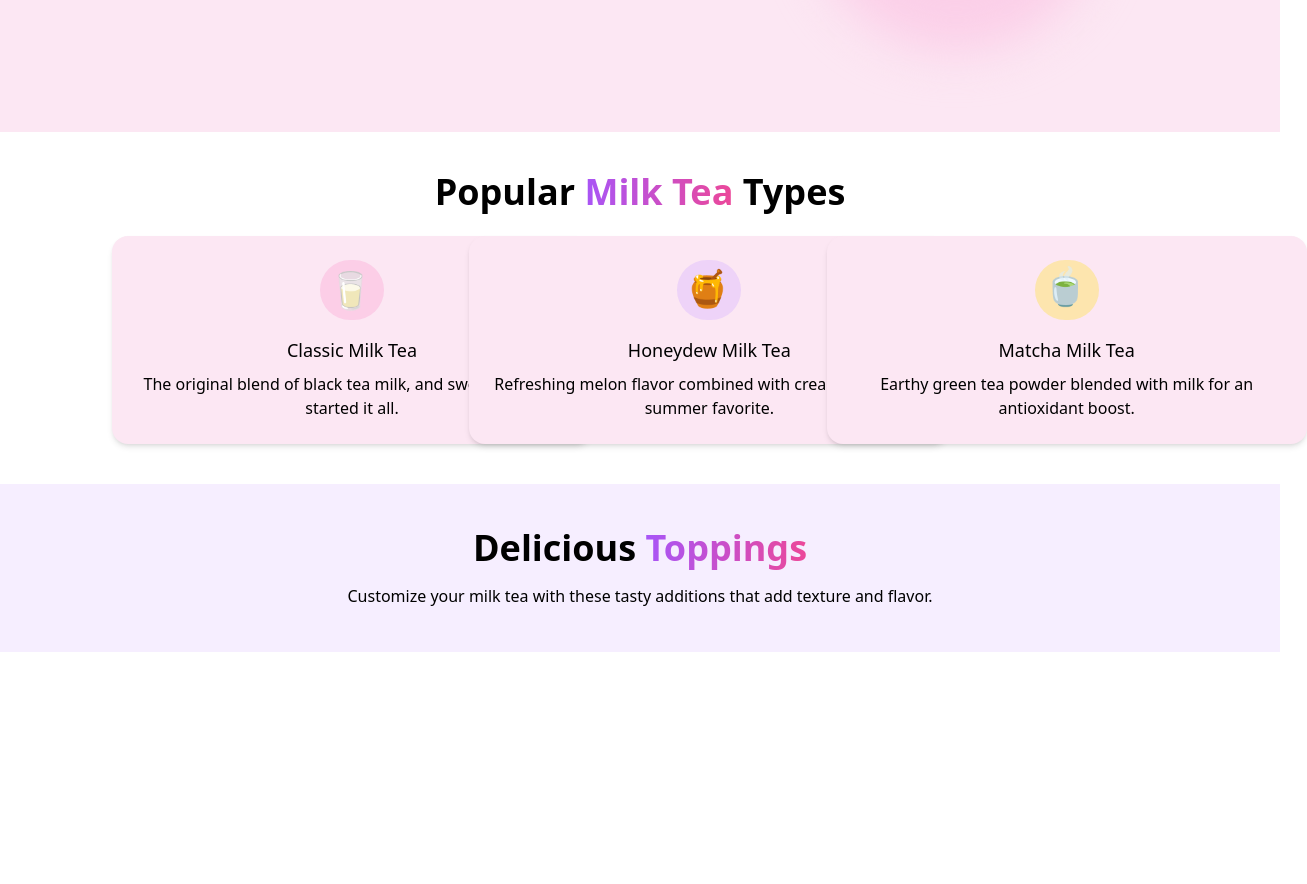
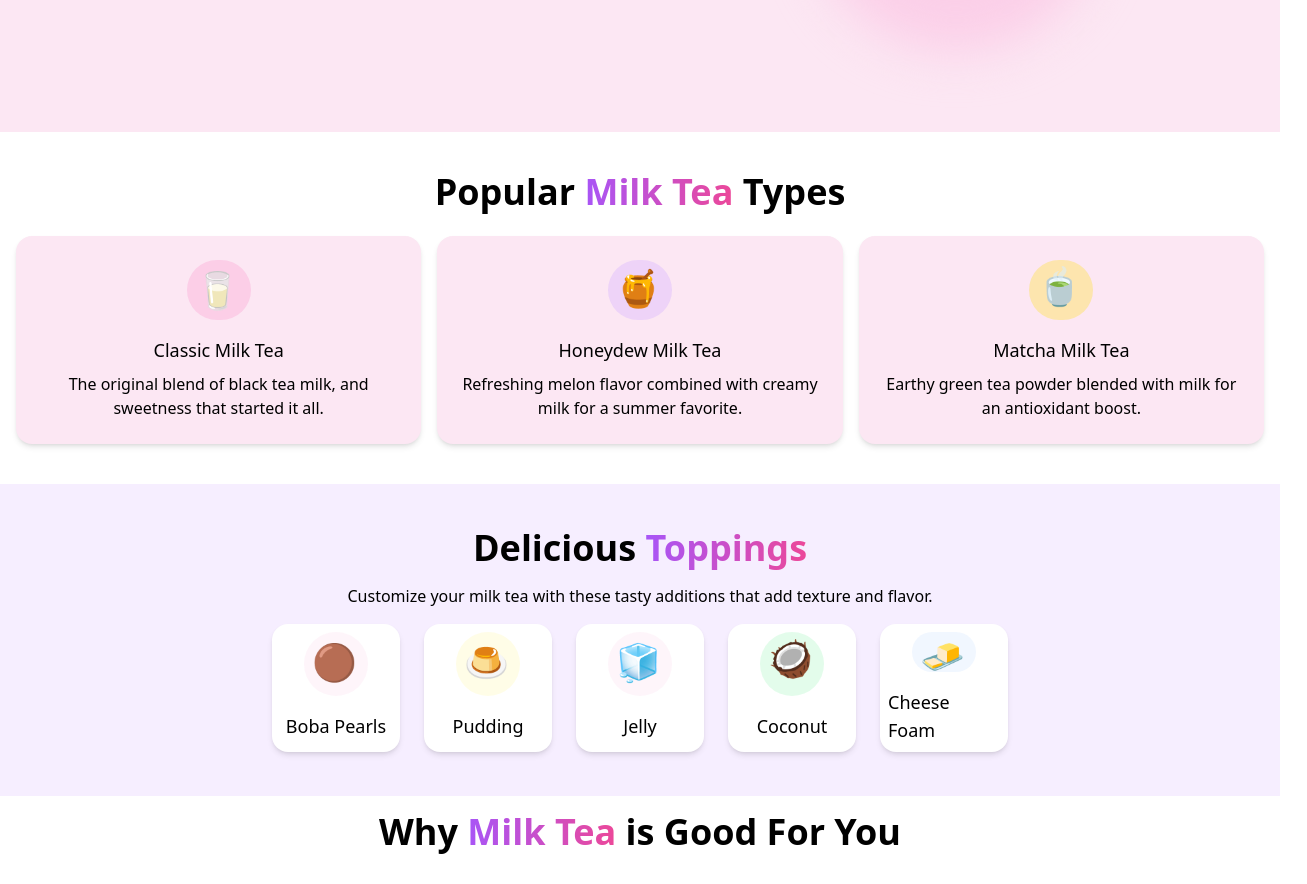
Before and after one commit to LandonLorica5555/react-viter-bubble-bliss-LORICA, a React (Vite) app: page / in a window 1280 px wide. Shown: the part 380-1264 px from the top of the page, 1307 px wide, since content can reach past the window. Before the commit the page ends 1032 px from the top, so only its background shows below. Built offline with nearby package versions, Linux system fonts and the light colour scheme.

Commit message:
added but not fixed the benefits and toppings section

```diff
--- a/src/components/pages/home/Home.jsx
+++ b/src/components/pages/home/Home.jsx
@@ -3,6 +3,7 @@ import Navigation from '../../partials/Navigation'
 import Banner from './banner/Banner'
 import Types from './types/Types'
 import Toppings from './toppings/Toppings'
+import Benefits from './benefits/Benefits'
 
 const Home = () => {
   return (
@@ -11,6 +12,7 @@ const Home = () => {
       <Banner />
       <Types />
       <Toppings />
+      <Benefits />
     </>
   )
 }
--- a/src/components/pages/home/banner/Banner.jsx
+++ b/src/components/pages/home/banner/Banner.jsx
@@ -3,7 +3,7 @@ import React from 'react'
 const Banner = () => {
   return (
     <>
-      <section id='home' className="py-20 bg-pink-100">
+      <section id="home" className="py-20 bg-pink-100">
         <div className="container">
             <div className="grid grid-cols-1 md:grid-cols-2 items-center gap-4">
                 <div className="">
--- /dev/null
+++ b/src/components/pages/home/benefits/Benefits.jsx
@@ -0,0 +1,15 @@
+import React from 'react'
+
+const Benefits = () => {
+  return (
+    <>
+        <section id="benefits" className="bg-white p-4">
+            <div className="container text-center">
+                <h2 className="text-4xl text-black font-bold mb-4">Why <span className="text-4xl font-bold bg-gradient-to-r from-purple-500 to-pink-500 bg-clip-text text-transparent">Milk Tea</span> is Good For You</h2>
+            </div>
+        </section>
+    </>
+  )
+}
+
+export default Benefits
--- a/src/components/pages/home/toppings/Toppings.jsx
+++ b/src/components/pages/home/toppings/Toppings.jsx
@@ -3,14 +3,53 @@ import React from 'react'
 const Toppings = () => {
   return (
     <>
-        <section className="bg-purple-200/40 p-11">
-            <div className="container">
-                <div className="text-center">
+        <section id="toppings" className="bg-purple-200/40 p-11">
+            <div className="container mx-auto px-4">
+                <div className="text-center mb-4">
                     <h2 className="text-4xl text-black font-bold mb-4">Delicious <span className="text-4xl font-bold bg-gradient-to-r from-purple-500 to-pink-500 bg-clip-text text-transparent">Toppings</span></h2>
                     <p className="">Customize your milk tea with these tasty additions that add texture and flavor.</p>
                 </div>
-                <div className="grid grid-cols-1 lg:grid-cols-5">
-                    <div className=""></div>
+                <div className="mx-auto grid grid-cols-2 justify-items-center gap-6 lg:grid-cols-none lg:grid-flow-col lg:auto-cols-max lg:justify-center">
+                    <div className="bg-white size-32 rounded-2xl shadow-md p-2 flex flex-col items-center">
+                        <div className="bg-pink-100/40 size-16 relative rounded-full mb-4">
+                            <p className="text-4xl items-center absolute top-2.5 left-2">🟤</p>
+                        </div>
+                        <div className="">
+                            <h4 className="text-lg font-medium">Boba Pearls</h4>
+                        </div>
+                    </div>
+                    <div className="bg-white size-32 rounded-2xl shadow-md p-2 flex flex-col items-center">
+                        <div className="bg-yellow-100/40 size-16 relative rounded-full mb-4">
+                            <p className="text-4xl items-center absolute top-2.5 left-2">🍮</p>
+                        </div>
+                        <div className="">
+                            <h4 className="text-lg font-medium">Pudding</h4>
+                        </div>
+                    </div>
+                    <div className="bg-white size-32 rounded-2xl shadow-md p-2 flex flex-col items-center">
+                        <div className="bg-pink-100/40 size-16 relative rounded-full mb-4">
+                            <p className="text-4xl items-center absolute top-2.5 left-2">🧊</p>
+                        </div>
+                        <div className="">
+                            <h4 className="text-lg font-medium">Jelly</h4>
+                        </div>
+                    </div>
+                    <div className="bg-white size-32 rounded-2xl shadow-md p-2 flex flex-col items-center">
+                        <div className="bg-green-100/80 size-16 relative rounded-full mb-4">
+                            <p className="text-4xl items-center absolute top-1.5 left-2">🥥</p>
+                        </div>
+                        <div className="">
+                            <h4 className="text-lg font-medium">Coconut</h4>
+                        </div>
+                    </div>
+                    <div className="bg-white size-32 rounded-2xl shadow-md p-2 flex flex-col items-center">
+                        <div className="bg-blue-100/40 size-16 relative rounded-full mb-4">
+                            <p className="text-4xl items-center absolute top-1 left-2">🧈</p>
+                        </div>
+                        <div className="">
+                            <h4 className="text-lg font-medium">Cheese Foam</h4>
+                        </div>
+                    </div>
                 </div>
             </div>
         </section>
--- a/src/components/pages/home/types/Types.jsx
+++ b/src/components/pages/home/types/Types.jsx
@@ -3,11 +3,11 @@ import React from 'react'
 const Types = () => {
   return (
     <>
-        <section className="py-10 px-24">
-            <div className="container text-center">
+        <section id="types" className="py-10">
+            <div className="container text-center mx-auto px-4">
                 <p className="text-4xl text-black font-bold mb-6">Popular <span className="text-4xl font-bold bg-gradient-to-r from-purple-500 to-pink-500 bg-clip-text text-transparent">Milk Tea</span> Types</p>
-                <div className="grid grid-cols-1 md:grid-cols-2 lg:grid-cols-3 gap-4">
-                    <div className="bg-pink-100 h-52 w-[30rem] rounded-2xl shadow-md p-6 flex flex-col items-center">
+                <div className="grid grid-cols-1 md:grid-cols-2 lg:grid-cols-3 gap-4 justify-items-center">
+                    <div className="bg-pink-100 h-52 w-full rounded-2xl shadow-md p-6 flex flex-col items-center">
                         <div className="bg-pink-300/40 size-16 relative rounded-full mb-4">
                             <p className="text-4xl items-center absolute top-2.5 left-2">🥛</p>
                         </div>
@@ -17,7 +17,7 @@ const Types = () => {
                         </div>
 
                     </div>
-                    <div className="bg-pink-100 h-52 w-[30rem] rounded-2xl shadow-md p-6 flex flex-col items-center">
+                    <div className="bg-pink-100 h-52 w-full rounded-2xl shadow-md p-6 flex flex-col items-center">
                         <div className="bg-purple-300/40 size-16 relative rounded-full mb-4">
                             <p className="text-4xl items-center absolute top-2 left-2">🍯</p>
                         </div>
@@ -27,7 +27,7 @@ const Types = () => {
                         </div>
 
                     </div>
-                    <div className="bg-pink-100 h-52 w-[30rem] rounded-2xl shadow-md p-6 flex flex-col items-center">
+                    <div className="bg-pink-100 h-52 w-full rounded-2xl shadow-md p-6 flex flex-col items-center">
                         <div className="bg-yellow-300/40 size-16 relative rounded-full mb-4">
                             <p className="text-4xl items-center absolute top-1.5 left-2">🍵</p>
                         </div>
```
